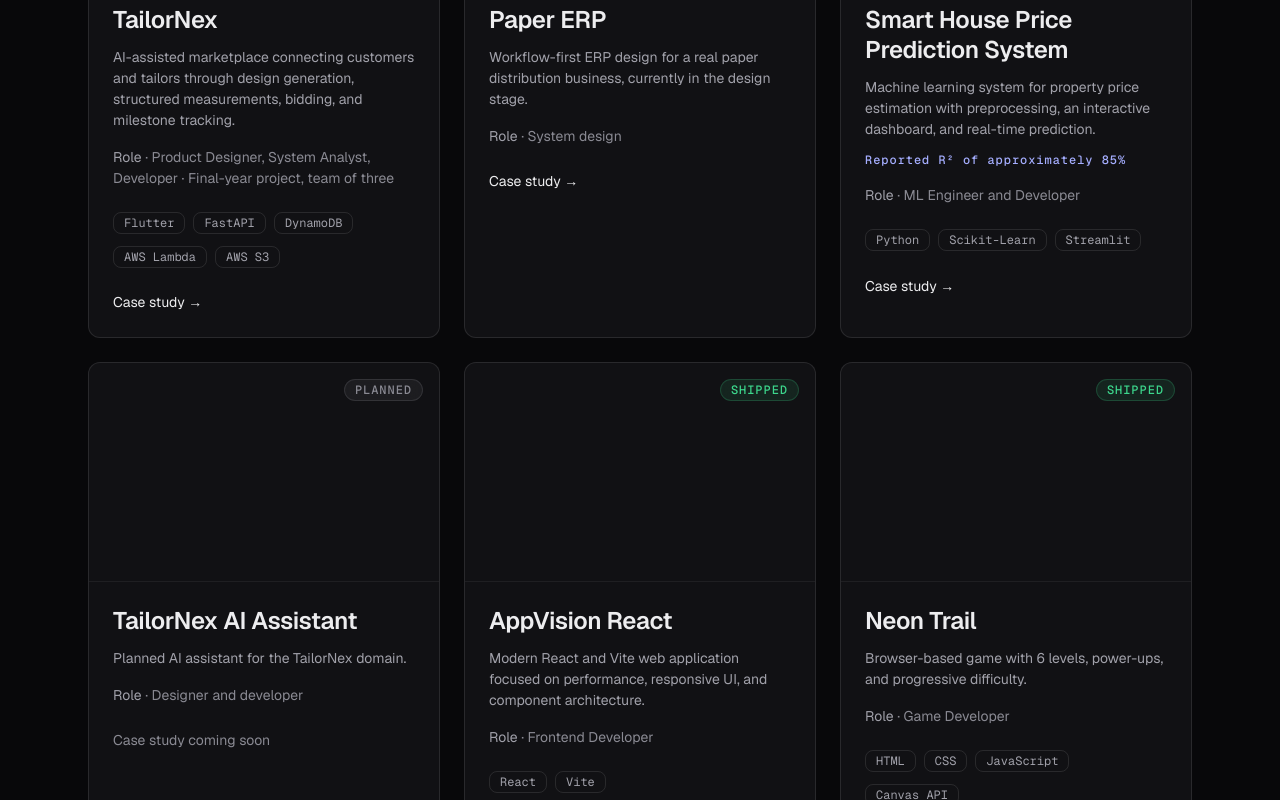
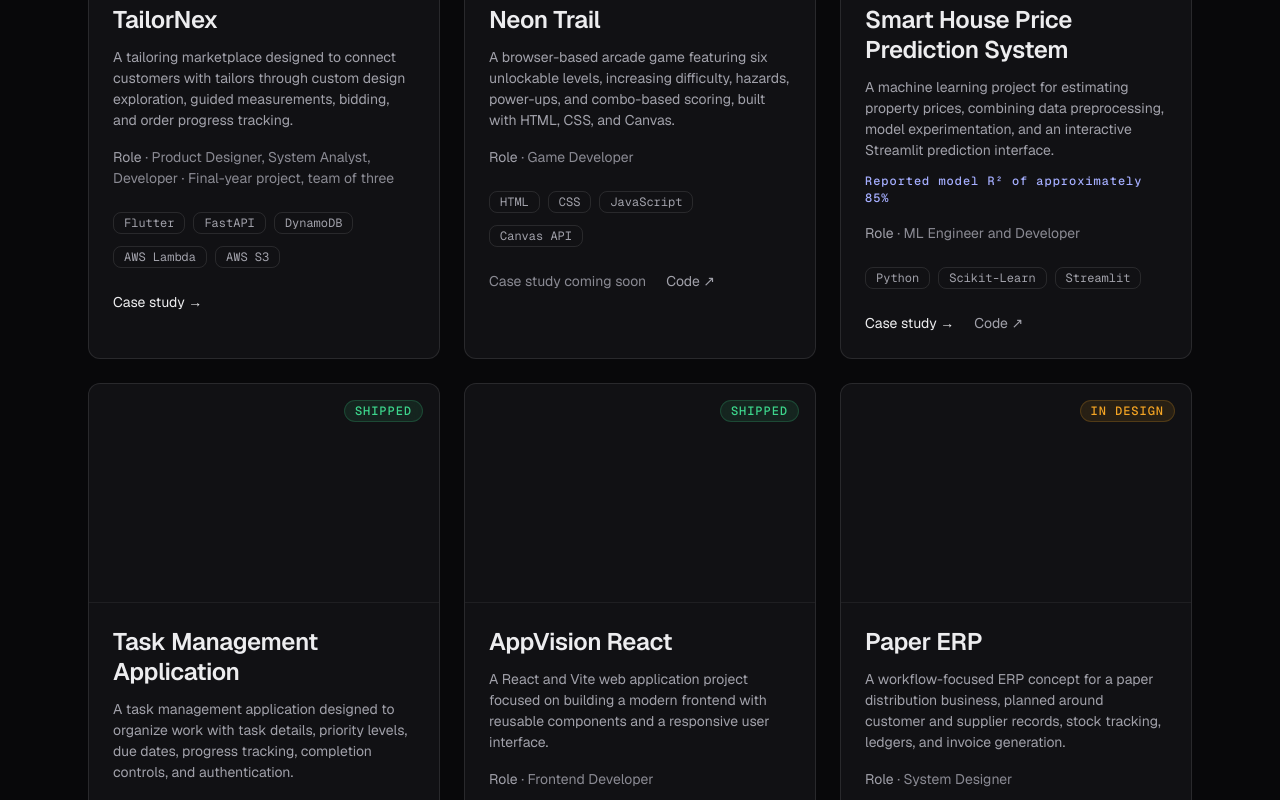
Before and after one commit to Mashielkhan/mashielkhan-portfolio, a Next.js app: page /projects in a window 1280 px wide. Shown: the part 640-1440 px from the top of the page. Built offline with nearby package versions, Linux system fonts and the light colour scheme; no server answers.

Commit message:
Improve portfolio project showcase

```diff
--- a/src/content/projects.ts
+++ b/src/content/projects.ts
@@ -6,7 +6,7 @@
     slug: "tailornex",
     title: "TailorNex",
     summary:
-      "AI-assisted marketplace connecting customers and tailors through design generation, structured measurements, bidding, and milestone tracking.",
+      "A tailoring marketplace designed to connect customers with tailors through custom design exploration, guided measurements, bidding, and order progress tracking.",
     status: "in-development",
     tier: "featured",
     kind: "mobile",
@@ -16,64 +16,78 @@
     timeline: "2026 – present",
   },
   {
-    slug: "paper-erp",
-    title: "Paper ERP",
+    slug: "neon-trail",
+    title: "Neon Trail",
     summary:
-      "Workflow-first ERP design for a real paper distribution business, currently in the design stage.",
-    status: "in-design",
+      "A browser-based arcade game featuring six unlockable levels, increasing difficulty, hazards, power-ups, and combo-based scoring, built with HTML, CSS, and Canvas.",
+    status: "shipped",
     tier: "featured",
-    kind: "business-systems",
-    stack: [],
-    role: "System design",
-    // No metrics until it's running.
+    kind: "game",
+    stack: ["HTML", "CSS", "JavaScript", "Canvas API"],
+    role: "Game Developer",
+    links: {
+      code: "https://github.com/Mashielkhan/neon-trail-game",
+    },
   },
   {
     slug: "house-price-prediction",
     title: "Smart House Price Prediction System",
     summary:
-      "Machine learning system for property price estimation with preprocessing, an interactive dashboard, and real-time prediction.",
-    impact: "Reported R² of approximately 85%",
+      "A machine learning project for estimating property prices, combining data preprocessing, model experimentation, and an interactive Streamlit prediction interface.",
+    impact: "Reported model R² of approximately 85%",
     status: "shipped",
     tier: "featured",
     kind: "ai-ml",
     stack: ["Python", "Scikit-Learn", "Streamlit"],
     role: "ML Engineer and Developer",
+    links: {
+      code: "https://github.com/Mashielkhan/HousePrice-Prediction",
+    },
   },
   {
-    slug: "tailornex-ai-assistant",
-    title: "TailorNex AI Assistant",
-    summary: "Planned AI assistant for the TailorNex domain.",
-    status: "planned",
+    slug: "task-management",
+    title: "Task Management Application",
+    summary:
+      "A task management application designed to organize work with task details, priority levels, due dates, progress tracking, completion controls, and authentication.",
+    status: "shipped",
     tier: "more",
-    kind: "ai-ml",
+    kind: "web",
     stack: [],
-    role: "Designer and developer",
+    role: "Developer",
+    links: {
+      code: "https://github.com/Mashielkhan/Task-Management",
+    },
   },
   {
     slug: "appvision-react",
     title: "AppVision React",
     summary:
-      "Modern React and Vite web application focused on performance, responsive UI, and component architecture.",
+      "A React and Vite web application project focused on building a modern frontend with reusable components and a responsive user interface.",
     status: "shipped",
     tier: "more",
     kind: "web",
-    stack: ["React", "Vite"],
+    stack: ["React", "Vite", "TypeScript"],
     role: "Frontend Developer",
+    links: {
+      code: "https://github.com/Mashielkhan/appvision-react",
+    },
   },
   {
-    slug: "neon-trail",
-    title: "Neon Trail",
-    summary: "Browser-based game with 6 levels, power-ups, and progressive difficulty.",
-    status: "shipped",
+    slug: "paper-erp",
+    title: "Paper ERP",
+    summary:
+      "A workflow-focused ERP concept for a paper distribution business, planned around customer and supplier records, stock tracking, ledgers, and invoice generation.",
+    status: "in-design",
     tier: "more",
-    kind: "game",
-    stack: ["HTML", "CSS", "JavaScript", "Canvas API"],
-    role: "Game Developer",
+    kind: "business-systems",
+    stack: [],
+    role: "System Designer",
   },
   {
     slug: "hospital-management",
     title: "Hospital Management System",
-    summary: "Patient records, appointment tracking, administrative workflows.",
+    summary:
+      "A management system project focused on organizing patient records, appointment information, and administrative workflows.",
     status: "shipped",
     tier: "archive",
     kind: "business-systems",
@@ -83,7 +97,8 @@
   {
     slug: "library-management",
     title: "Library Management System",
-    summary: "Book management, borrowing system, record tracking.",
+    summary:
+      "A library management project for maintaining book records, tracking borrowing activity, and organizing library information.",
     status: "shipped",
     tier: "archive",
     kind: "business-systems",
@@ -93,7 +108,8 @@
   {
     slug: "shoes-ecommerce",
     title: "Shoes E-Commerce Website",
-    summary: "Responsive shopping site with product catalog and product pages.",
+    summary:
+      "A responsive e-commerce website project featuring a shoe product catalogue and individual product pages.",
     status: "shipped",
     tier: "archive",
     kind: "web",
@@ -102,7 +118,7 @@
   },
 ];
 
-export const projects: Project[] = baseProjects.map((p) => ({
-  ...p,
-  caseStudy: caseStudySlugs.has(p.slug),
+export const projects: Project[] = baseProjects.map((project) => ({
+  ...project,
+  caseStudy: caseStudySlugs.has(project.slug),
 }));
```
